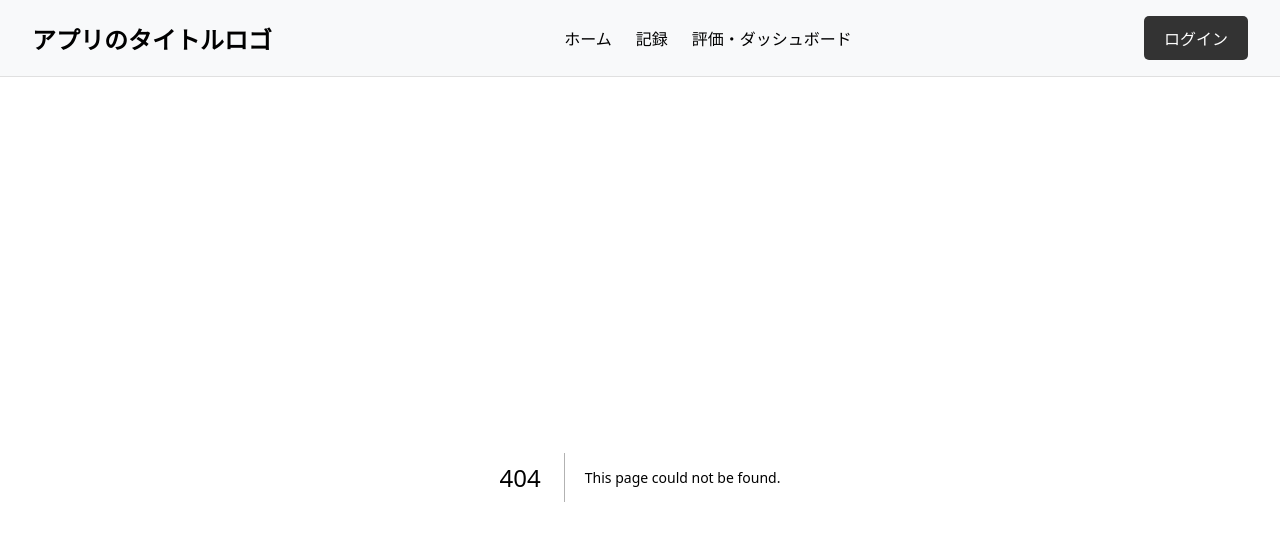
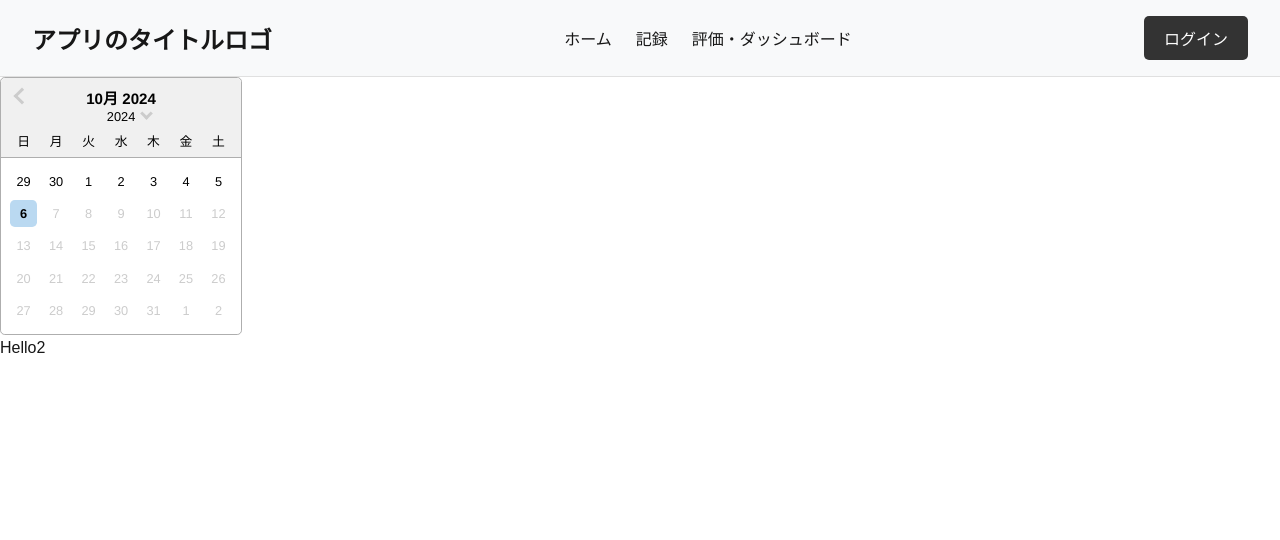
Before and after one commit to atsushi0507/dietary_web_app, a Next.js app in the folder frontend/: page /record in a window 1280 px wide. Before the commit this address had no page. Shown: the top 540 px of the page. Built offline with nearby package versions, Linux system fonts and the light colour scheme.

Commit message:
Add record function and modified calendar component to use react-datepicker instead of mui datepicker

```diff
--- a/frontend/package.json
+++ b/frontend/package.json
@@ -15,9 +15,11 @@
     "@mui/lab": "^6.0.0-beta.10",
     "@mui/material": "^6.1.2",
     "@mui/x-date-pickers": "^7.19.0",
+    "babel-plugin-styled-components": "^2.1.4",
     "dayjs": "^1.11.13",
     "next": "14.2.14",
     "react": "^18",
+    "react-datepicker": "^7.4.0",
     "react-dom": "^18",
     "react-router-dom": "^6.26.2",
     "styled-components": "^6.1.13"
--- /dev/null
+++ b/frontend/src/app/record/page.jsx
@@ -0,0 +1,11 @@
+"use client";
+import RecordTop from '@/components/templates/record/main';
+import React from 'react';
+
+export default function Page() {
+  return (
+    <>
+        <RecordTop />
+    </>
+  );
+}
--- a/frontend/src/components/atoms/Calendar.jsx
+++ b/frontend/src/components/atoms/Calendar.jsx
@@ -1,34 +1,68 @@
-import React, { useState } from 'react';
-import { LocalizationProvider } from '@mui/x-date-pickers/LocalizationProvider';
-import { AdapterDayjs } from '@mui/x-date-pickers/AdapterDayjs';
-import { DatePicker } from '@mui/x-date-pickers/DatePicker';
-import "dayjs/locale/ja"
-import dayjs from 'dayjs';
+import dayjs from "dayjs";
+import React, { useState } from "react";
+import DatePicker, { registerLocale } from "react-datepicker";
+import "react-datepicker/dist/react-datepicker.css"
+import ja from 'date-fns/locale/ja'; // 日本語ロケールをインポート
 
-dayjs.locale("ja");
+// 日本語ロケールを登録
+registerLocale('ja', ja);
 
 const Calendar = ({ onDateChange }) => {
-  const [selectedDate, setSelectedDate] = useState(null);
+  const [selectedDate, setSelectedDate] = useState();
 
   const handleDateChange = (newValue) => {
     setSelectedDate(newValue);
-    onDateChange(newValue);  // 親コンポーネントに選択された日付を渡す
-  };
+    onDateChange(newValue);
+  }
 
   return (
-    <LocalizationProvider dateAdapter={AdapterDayjs}>
-      <DatePicker
-        label="誕生日を選択してください"
-        format="YYYY/MM/DD"
-        slotProps={{ calendarHeader: { format: 'YYYY年MM月' } }}
-        value={selectedDate}
-        // onChange={(newValue) => setSelectedDate(newValue)}
-        onChange={handleDateChange}
-        textField={(params) => <input {...params} />}
-        maxDate={dayjs()}
-      />
-    </LocalizationProvider>
+    <DatePicker
+      selected={selectedDate}
+      onChange={handleDateChange}
+      inline
+      dateFormat="yyyy/MM/dd" // 表示形式を設定
+      showYearDropdown // 年選択ドロップダウンを表示
+      yearDropdownItemNumber={100} // 表示する年の数を設定
+      scrollableYearDropdown
+      maxDate={new Date()}
+      locale="ja"
+    />
   );
 };
 
 export default Calendar;
+
+// import React, { useState } from 'react';
+// import { LocalizationProvider } from '@mui/x-date-pickers/LocalizationProvider';
+// import { AdapterDayjs } from '@mui/x-date-pickers/AdapterDayjs';
+// import { DatePicker } from '@mui/x-date-pickers/DatePicker';
+// import "dayjs/locale/ja"
+// import dayjs from 'dayjs';
+
+// dayjs.locale("ja");
+
+// const Calendar = ({ onDateChange }) => {
+//   const [selectedDate, setSelectedDate] = useState(dayjs());
+
+//   const handleDateChange = (newValue) => {
+//     setSelectedDate(newValue);
+//     onDateChange(newValue);  // 親コンポーネントに選択された日付を渡す
+//   };
+
+//   return (
+//     <LocalizationProvider dateAdapter={AdapterDayjs}>
+//       <DatePicker
+//         label="日付を選択"
+//         format="YYYY/MM/DD"
+//         slotProps={{ calendarHeader: { format: 'YYYY年MM月' } }}
+//         value={selectedDate}
+//         onChange={handleDateChange}
+//         textField={(params) => <input {...params} />}
+//         maxDate={dayjs()}
+//         open={true}
+//       />
+//     </LocalizationProvider>
+//   );
+// };
+
+// export default Calendar;
--- a/frontend/src/components/organisms/Header.jsx
+++ b/frontend/src/components/organisms/Header.jsx
@@ -24,7 +24,7 @@ const Header = () => {
             <Logo>アプリのタイトルロゴ</Logo>
             <Nav>
                 <Link to="/" external={false}>ホーム</Link>
-                <Link to="/history" external={false}>記録</Link>
+                <Link to="/record" external={false}>記録</Link>
                 <Link to="/dashboard" external={false}>評価・ダッシュボード</Link>
             </Nav>
             {isLogin
--- /dev/null
+++ b/frontend/src/components/templates/record/main.jsx
@@ -0,0 +1,33 @@
+import React, { useState } from "react";
+import Grid from "@mui/material/Grid2";
+import Text from "@/components/atoms/Text";
+import Calendar from "@/components/atoms/Calendar";
+import dayjs from "dayjs";
+
+const RecordTop = () => {
+    const [date, setDate] = useState(dayjs());
+    console.log(date);
+
+    const handleDateChange = (newDate) => {
+        // const formattedDate = newDate ? newDate.format("YYYY/MM/DD") : null;
+        setDate(newDate)
+    };
+
+    return (
+        <Grid container direction="column">
+            <Grid size={4}>
+                <Calendar
+                    value={date}
+                    onDateChange={handleDateChange}
+                />
+            </Grid>
+            <Grid size={8}>
+                <Text>
+                    Hello2
+                </Text>
+            </Grid>
+        </Grid>
+    );
+};
+
+export default RecordTop;
--- a/frontend/src/components/templates/register_login/initial_setting.jsx
+++ b/frontend/src/components/templates/register_login/initial_setting.jsx
@@ -21,8 +21,9 @@ const InitialSetting = ({ questions, answers, onNext, onAnswersUpdate}) => {
       };
 
     const handleDateChange = (newDate) => {
-        const formattedDate = newDate ? newDate.format("YYYY/MM/DD") : null; // 日付をフォーマットする
-        handleAnswerChange(currentQuestion.id, formattedDate); // フォーマットした日付を保存
+        // const formattedDate = newDate ? newDate.format("YYYY/MM/DD") : null; // 日付をフォーマットする
+        // handleAnswerChange(currentQuestion.id, formattedDate); // フォーマットした日付を保存
+        handleAnswerChange(currentQuestion.id, newDate);
     };
 
     const handleNext = () => {
```
Also changed, not shown: frontend/src/contexts/CalendarContext.js (added, +20 -0 lines), frontend/.babelrc, 1 other file (tests, documents, lock files or other folders).
